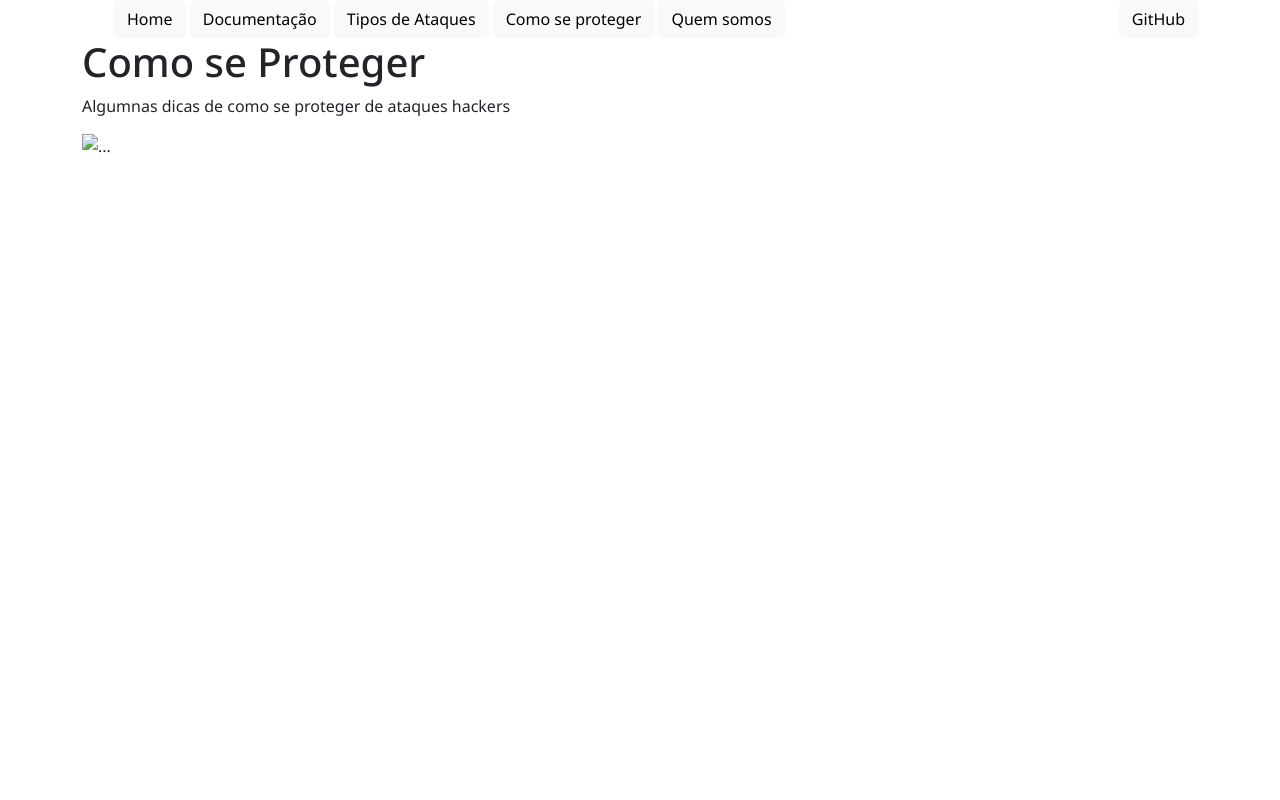
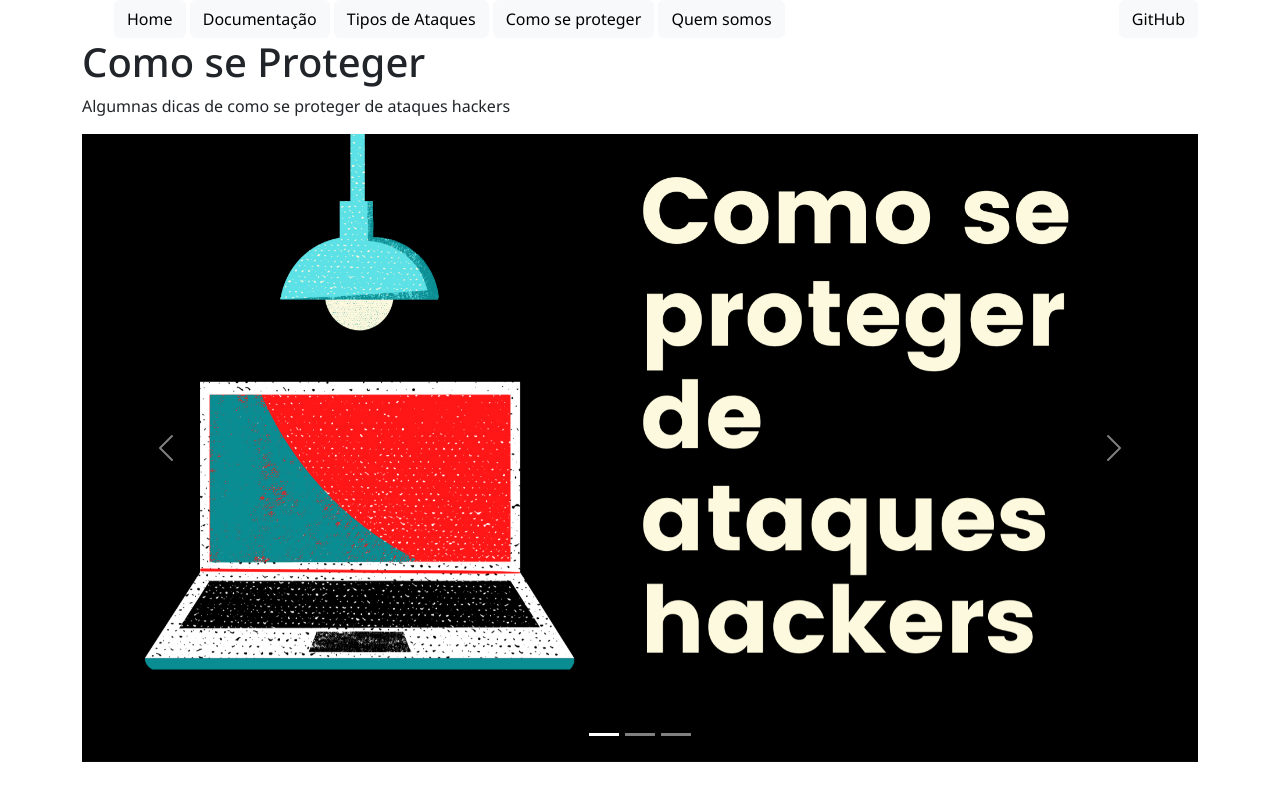
Before and after one commit to guinorbona/ProjetoIntegradorIV, a plain HTML site: page src/html/proteger.html in a window 1280 px wide. Drawn offline with nearby package versions, Linux system fonts and the light colour scheme.

Commit message:
carrosel
add um carro para mostrar os passos de como se proteger de ataques

```diff
--- a/src/html/proteger.html
+++ b/src/html/proteger.html
@@ -36,23 +36,28 @@
             <div class="contents">
                 <p>Algumnas dicas de como se proteger de ataques hackers</p>
             </div>
-            <div id="carouselExampleControls" class="carousel slide" data-bs-ride="carousel">
+            <div id="carouselExampleIndicators" class="carousel slide" data-bs-ride="true">
+                <div class="carousel-indicators">
+                  <button type="button" data-bs-target="#carouselExampleIndicators" data-bs-slide-to="0" class="active" aria-current="true" aria-label="Slide 1"></button>
+                  <button type="button" data-bs-target="#carouselExampleIndicators" data-bs-slide-to="1" aria-label="Slide 2"></button>
+                  <button type="button" data-bs-target="#carouselExampleIndicators" data-bs-slide-to="2" aria-label="Slide 3"></button>
+                </div>
                 <div class="carousel-inner">
                   <div class="carousel-item active">
-                    <img src=".." class="d-block w-100" alt="...">
+                    <img src="../img/1.png" class="d-block w-100" alt="...">
                   </div>
                   <div class="carousel-item">
-                    <img src="..." class="d-block w-100" alt="...">
+                    <img src="../img/2.png" class="d-block w-100" alt="...">
                   </div>
                   <div class="carousel-item">
-                    <img src="..." class="d-block w-100" alt="...">
+                    <img src="../img/3.png" class="d-block w-100" alt="...">
                   </div>
                 </div>
-                <button class="carousel-control-prev" type="button" data-bs-target="#carouselExampleControls" data-bs-slide="prev">
+                <button class="carousel-control-prev" type="button" data-bs-target="#carouselExampleIndicators" data-bs-slide="prev">
                   <span class="carousel-control-prev-icon" aria-hidden="true"></span>
                   <span class="visually-hidden">Previous</span>
                 </button>
-                <button class="carousel-control-next" type="button" data-bs-target="#carouselExampleControls" data-bs-slide="next">
+                <button class="carousel-control-next" type="button" data-bs-target="#carouselExampleIndicators" data-bs-slide="next">
                   <span class="carousel-control-next-icon" aria-hidden="true"></span>
                   <span class="visually-hidden">Next</span>
                 </button>
```
Also changed, not shown: src/img/1.png (added), src/img/2.png (added), src/img/3.png (added).
